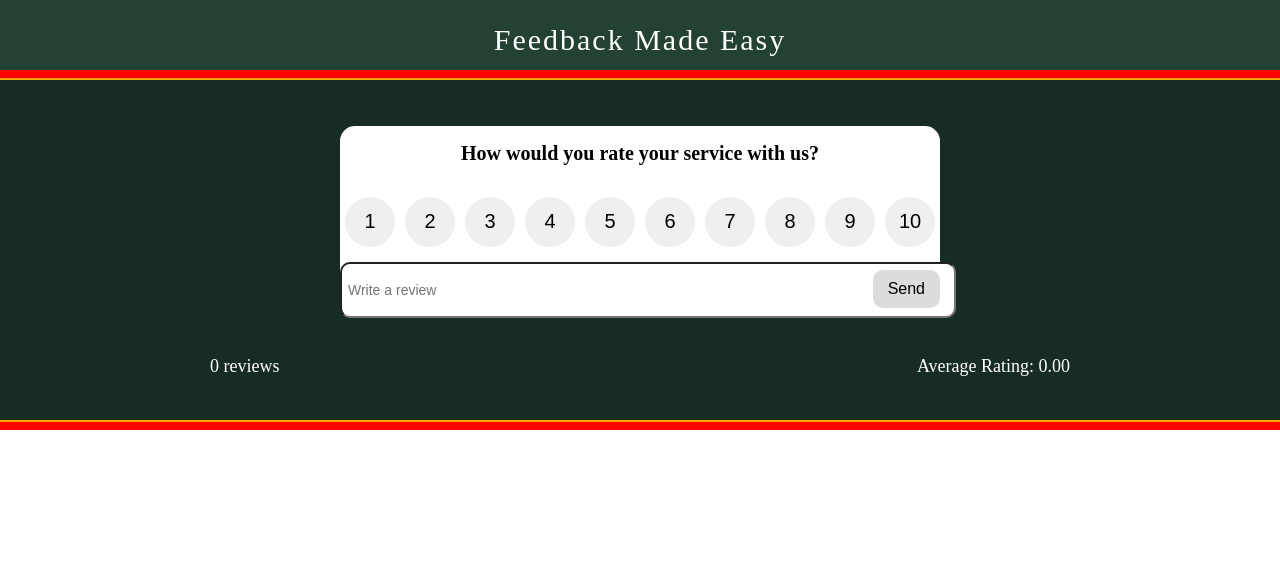
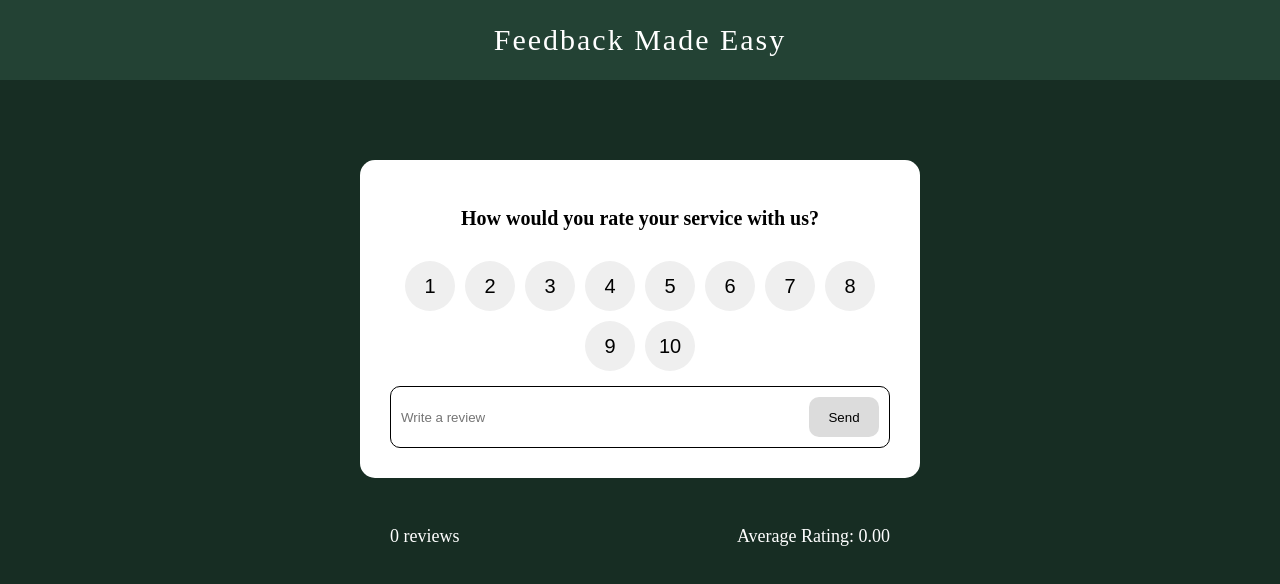
Before and after one commit to moises-devs/Feedback-Tracker, a React (Create React App) app: page / in a window 1280 px wide. Shown: the top 584 px of the page. Built offline with nearby package versions, Linux system fonts and the light colour scheme.

Commit message:
Fixed styling

```diff
--- a/src/Components/FeedbackBoard/FeedbackBoard.js
+++ b/src/Components/FeedbackBoard/FeedbackBoard.js
@@ -73,6 +73,7 @@ const FeedbackBoard = () => {
           onSubmit={addReviewHandler}
         >
           <label htmlFor="review"></label>
+          <div className={style['control-wrapper']}>
           <input
             ref={inputRef}
             onChange={validtyHandler}
@@ -82,6 +83,7 @@ const FeedbackBoard = () => {
           <button type="submit" disabled={!validInput || !rate}>
             Send
           </button>
+          </div>
         </form>
       </div>
     </Card>
--- a/src/Components/FeedbackBoard/FeedbackBoard.module.css
+++ b/src/Components/FeedbackBoard/FeedbackBoard.module.css
@@ -2,6 +2,10 @@
     display:flex;
     flex-direction:column;
     align-items:center;
+    text-align:center;
+    width:100%;
+    height:100%;
+    /* added 2 lines above before fixing input */
 }
 .wrapper h2 {
     font-size:2rem;
@@ -19,7 +23,7 @@
 
 .form-control-wrapper {
     width:100%;
-    position:relative;
+
 }
 .error {
     font-size:2rem;
@@ -29,24 +33,31 @@
     display:none;
 
 }
-.form-control-wrapper input {
-    display:block;
+.control-wrapper {
+    display:flex;
+    justify-content: space-between;
     height:4rem;
     font-size:1.4rem;
     border-radius:1rem;
-    width:100%;
-    padding:1%;
+    border:.1rem solid black;
+    padding:1rem;
 
 }
+.form-control-wrapper input {
+    width:65%;
+    height:100%;
+    margin:0;
+    padding:0;
+    border:none;
+    outline:none;
+}
 .form-control-wrapper button {
-    position:absolute;
-    right: 0%;
-    top: 15%;
-    font-size:1.6rem;
     background:#234234;
     color:white;
     border-radius:1rem;
-    padding:1rem 1.5rem;
+    padding:.8rem;
+    width:30%;
+    max-width:70px;
     border:none;
     transition: background-color 300ms;
 }
@@ -63,9 +74,13 @@
 @media (min-width:700px) {
     .wrapper ol {
         padding:0;
-        display:flex;
-        justify-content: space-around;
-        list-style-type:none;
 
     }
+    .form-control-wrapper input {
+        width:70%;
+    }
+    .form-control-wrapper button {
+        width:20%;
+    }
+
 }
--- a/src/Components/FeedbackItem/FeedbackItem.module.css
+++ b/src/Components/FeedbackItem/FeedbackItem.module.css
@@ -5,17 +5,13 @@
     font-size:2rem;
 
 }
-.container p {
-    word-wrap:break-word;
-    width:80%;
-}
 .rate-icon {
     position:absolute;
     color:white;
     background:#f8bb37;
     border-radius:50%;
-    top: -5rem;
-    left:-5%;
+    top: -6rem;
+    left:-5rem;
     width:4rem;
     height:4rem;
     display:flex;
@@ -28,8 +24,8 @@
 
 .actionBtns {
     position:absolute;
-    right:0;
-    top:-5%;
+    right:-2rem;
+    top:-3.5rem;
 }
 .actionBtns button {
     margin: 0 .5rem;
--- a/src/Components/FeedbackSummary/FeedbackSummary.module.css
+++ b/src/Components/FeedbackSummary/FeedbackSummary.module.css
@@ -5,6 +5,7 @@
     color:white;
     width:70%;
     font-size:1.8rem;
+    max-width:500px;
 }
 
 @media (min-width:700px) {
--- a/src/Components/UI/BgLayer/BgLayer.js
+++ b/src/Components/UI/BgLayer/BgLayer.js
@@ -2,11 +2,9 @@ import React from 'react'
 import styles from "./BgLayer.module.css";
 const BgLayer = (props) => {
   return (
-    <main className={styles.container}>
-    <div className={styles.sectionwrapper}>
-      {props.children}
-    </div>
-</main>
+  <main className={styles.wrapper}>
+    {props.children}
+  </main>
   )
 }
 
--- a/src/Components/UI/BgLayer/BgLayer.module.css
+++ b/src/Components/UI/BgLayer/BgLayer.module.css
@@ -1,14 +1,7 @@
-.container {
-    background:#172d23;
-    height:100%;
-    outline:.2rem solid orange;
-}
-.sectionwrapper {
-    height:100%;
+.wrapper {
     display:flex;
-    padding:2%;
     flex-direction:column;
     align-items:center;
-    justify-content:center;
-    outline:1rem solid red;
+    padding:5rem 10%;
+
 }
--- a/src/Components/UI/Card/Card.module.css
+++ b/src/Components/UI/Card/Card.module.css
@@ -1,6 +1,8 @@
 .card {
     background:white;
     border-radius:1.5rem;
-    margin:2rem;
-    min-width:300px;
+    margin:3rem;
+    padding:3rem;
+    width:70%;
+    max-width:500px;
 }
--- a/src/index.css
+++ b/src/index.css
@@ -11,6 +11,7 @@ body {
   width:100%;
   margin: 0;
   padding: 0;
+  background:#172d23;
   box-sizing: border-box;
   font-family: 'Times New Roman', Times, serif;
   overflow-x: hidden;
```
